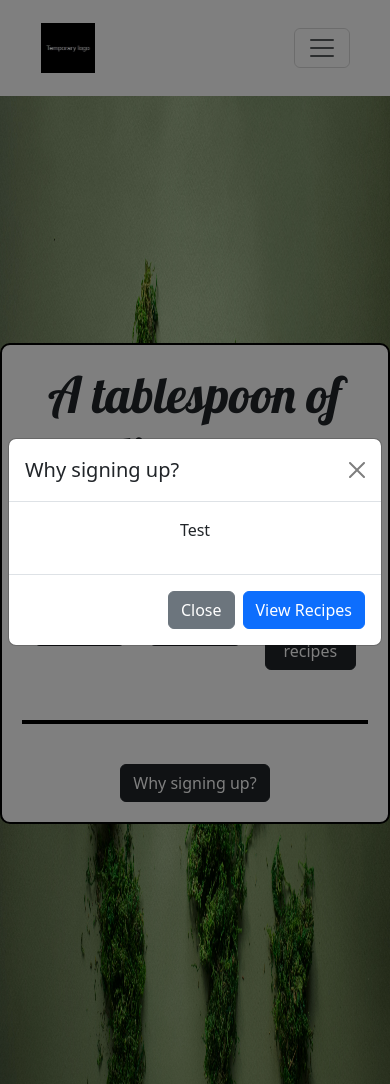
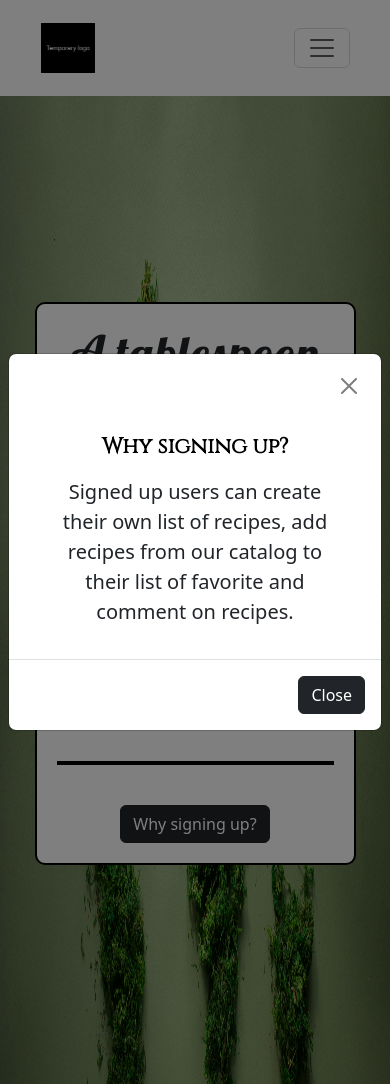
Before and after one commit to AlexaCai/recipe-app-django, a Django app: page / in a window 390 px wide, after a click on "Why signing up?". Run offline with Django 4.2, Linux system fonts and the light colour scheme.

Commit message:
Responsiveness updates

```diff
--- a/Django-project/A2_Recipe_App/src/recipes/templates/recipes/home.html
+++ b/Django-project/A2_Recipe_App/src/recipes/templates/recipes/home.html
@@ -48,7 +48,7 @@
     <body>
         <div class="image-background">
             <div class="row welcome-boxes">
-                <div class="col-xl-6 col-lg-6 col-md-8 col-sm-8">
+                <div class="col-xl-6 col-lg-6 col-md-8 col-sm-10 col-10">
                     <div class="welcome-box-1">
                         <h1 class="website-title">A tablespoon of discovery</h1>
                         <br>
@@ -56,7 +56,7 @@
                         <br>
                         <div class="container">
                             <div class="row">
-                                <div class="col">
+                                <div class="col-xl-4 col-lg-4 col-md-4 col-sm-4 col-12 home-page-buttons-bottom-padding">
                                     <button type="button" class="btn btn-dark w-100" data-bs-toggle="modal"
                                         data-bs-target="#loginModal">
                                         Log in
@@ -82,7 +82,7 @@
                                         </div>
                                     </div>
                                 </div>
-                                <div class="col">
+                                <div class="col-xl-4 col-lg-4 col-md-4 col-sm-4 col-12 home-page-buttons-bottom-padding">
                                     <button type="button" class="btn btn-dark w-100" data-bs-toggle="modal"
                                         data-bs-target="#signupModal">
                                         Sign up
@@ -108,7 +108,7 @@
                                         </div>
                                     </div>
                                 </div>
-                                <div class="col">
+                                <div class="col-xl-4 col-lg-4 col-md-4 col-sm-4 col-12 home-page-buttons-bottom-padding">
                                     <a href="{% url 'recipes:recipes_list_unsigned_users' %}"
                                         class="btn btn-dark w-100">See recipes</a>
                                 </div>
@@ -123,18 +123,25 @@
                                 aria-labelledby="signupquestionModalLabel" aria-hidden="true">
                                 <div class="modal-dialog modal-dialog-centered">
                                     <div class="modal-content">
-                                        <div class="modal-header">
-                                            <h5 class="modal-title" id="signupquestionModalLabel">Why signing up?</h5>
+                                        <div class="home-page-modal-head">
                                             <button type="button" class="btn-close" data-bs-dismiss="modal"
                                                 aria-label="Close"></button>
                                         </div>
                                         <div class="modal-body">
-                                            <p>Test</p>
+                                            <h4 class="modal-title-home-page">Why signing up?</h4>
+                                            <div class="row">
+                                                <div class="col-xl-1 col-lg-1 col-md-1 col-sm-1 col-1">
+                                                </div>
+                                                <div class="col-xl-10 col-lg-10 col-md-10 col-sm-10 col-10 modal-text-home-page">
+                                                    <p>Signed up users can create their own list of recipes, add recipes from our catalog to their list of favorite and comment on recipes.</p>
+                                                </div>
+                                                <div class="col-xl-1 col-lg-1 col-md-1 col-sm-1 col-1">
+                                                </div>
+                                            </div>
                                         </div>
                                         <div class="modal-footer">
-                                            <button type="button" class="btn btn-secondary"
+                                            <button type="button" class="btn btn-dark"
                                                 data-bs-dismiss="modal">Close</button>
-                                            <button type="button" class="btn btn-primary">View Recipes</button>
                                         </div>
                                     </div>
                                 </div>
```
Also changed, not shown: Django-project/A2_Recipe_App/src/recipes/templates/recipes/unsigned_users_recipes.html (+5 -5 lines), Django-project/A2_Recipe_App/src/recipes/templates/recipes/unsigned_users_recipes_details.html (+38 -39 lines).
